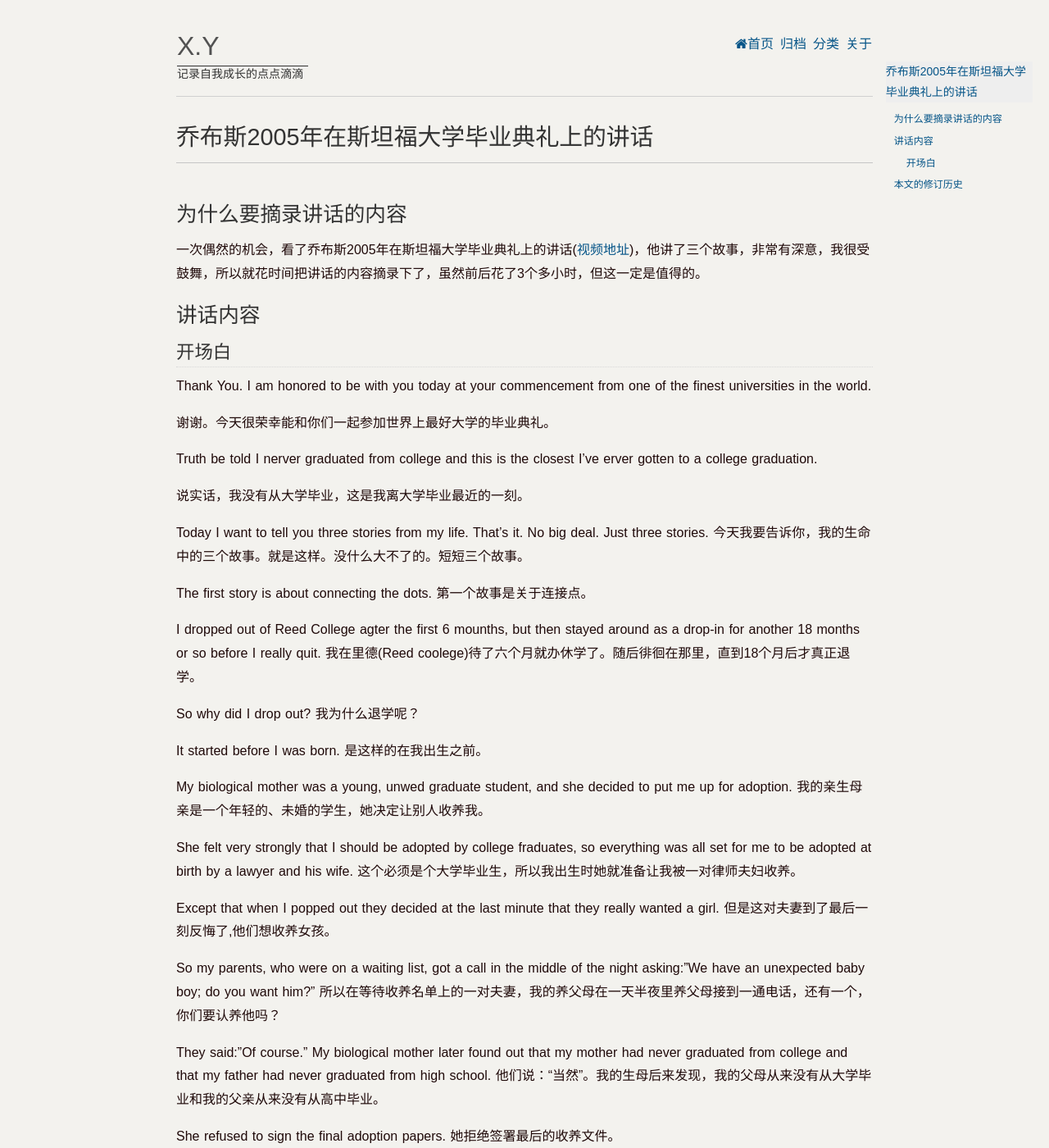
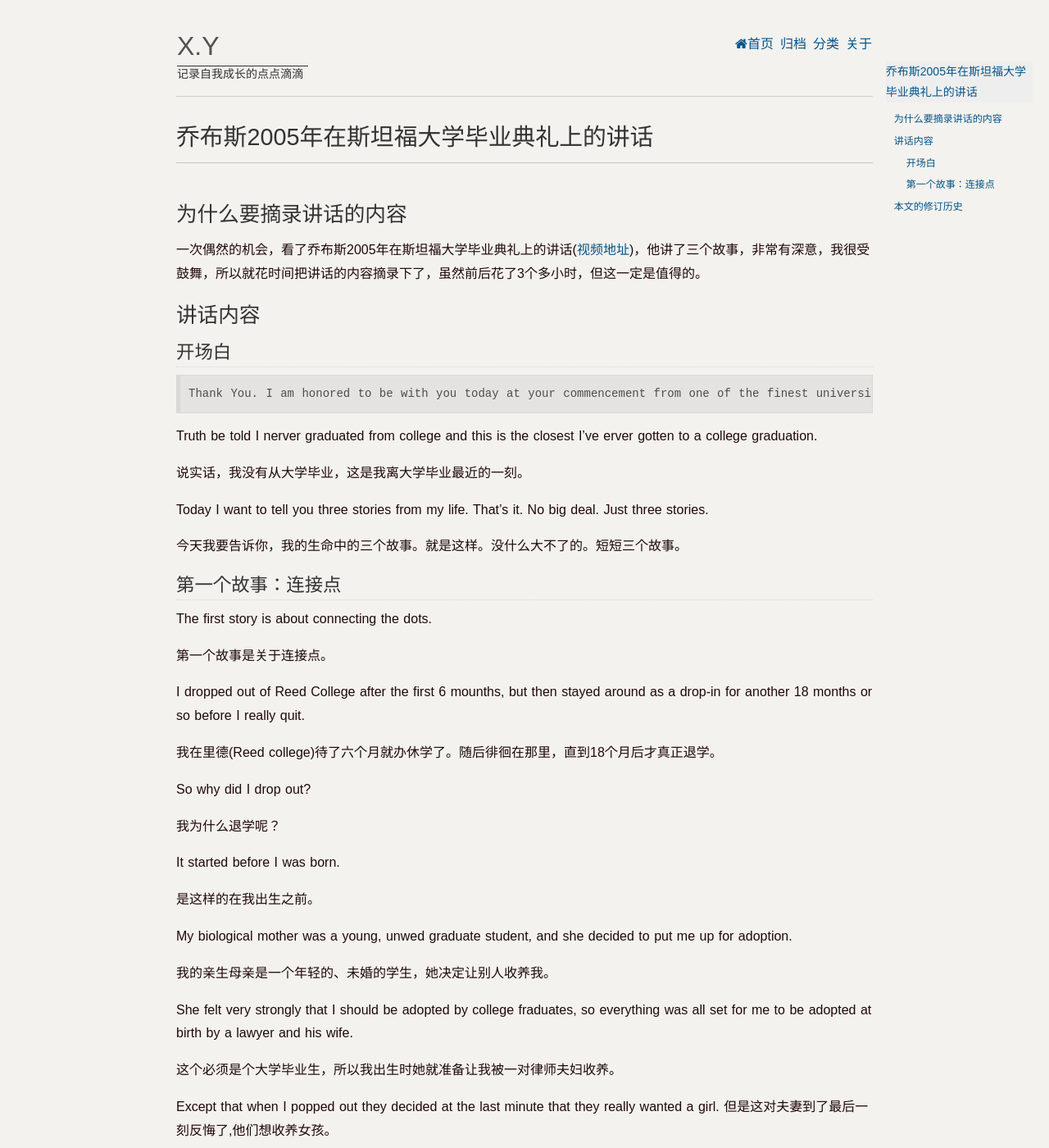
Before and after one commit to novawoo/novawoo.github.com, a Jekyll site: the page built from _posts/blog/2015-08-18-steve-jobs-lecture-in-Stanford-at-2005.md, in a window 1280 px wide and 1400 px high. Shown: the whole window at 82% size. Built offline with Jekyll 4.4.1, drawn with Linux system fonts in a browser that asks for light colours; Markdown is read by kramdown in place of the engine named in the settings; a script that is not in the unit is left out; comment, search, counter and statistics services are not loaded; some of the changed text lies outside the part shown.

Commit message:
modified:   2015-08-18-steve-jobs-lecture-in-Stanford-at-2005.md

```diff
--- a/_posts/blog/2015-08-18-steve-jobs-lecture-in-Stanford-at-2005.md
+++ b/_posts/blog/2015-08-18-steve-jobs-lecture-in-Stanford-at-2005.md
@@ -11,8 +11,7 @@
 ## 讲话内容
 
 ### 开场白
-Thank You. I am honored to be with you today at your commencement from one of the finest universities in the world.
-
+    Thank You. I am honored to be with you today at your commencement from one of the finest universities in the world.
 谢谢。今天很荣幸能和你们一起参加世界上最好大学的毕业典礼。
 
 
@@ -22,28 +21,36 @@
 
 
 Today I want to tell you three stories from my life. That's it. No big deal. Just three stories.
+
 今天我要告诉你，我的生命中的三个故事。就是这样。没什么大不了的。短短三个故事。
 
+### 第一个故事：连接点
 The first story is about connecting the dots.
+
 第一个故事是关于连接点。
 
-I dropped out of Reed College agter the first 6 mounths, but then stayed around as a drop-in for another 18 months or so before I really quit.
-我在里德(Reed coolege)待了六个月就办休学了。随后徘徊在那里，直到18个月后才真正退学。
+I dropped out of Reed College after the first 6 mounths, but then stayed around as a drop-in for another 18 months or so before I really quit.
+
+我在里德(Reed college)待了六个月就办休学了。随后徘徊在那里，直到18个月后才真正退学。
 
 
 So why did I drop out?
+
 我为什么退学呢？
 
 
 It started before I was born.
+
 是这样的在我出生之前。
 
 
 My biological mother was a young, unwed graduate student, and she decided to put me up for adoption.
+
 我的亲生母亲是一个年轻的、未婚的学生，她决定让别人收养我。
 
 
 She felt very strongly that I should be adopted by college fraduates, so everything was all set for me to be adopted at birth by a lawyer and his wife.
+
 这个必须是个大学毕业生，所以我出生时她就准备让我被一对律师夫妇收养。
 
 
@@ -678,4 +685,4 @@
 
 
 ## 本文的修订历史
-- v1 初始版本 2015-08-18
+- v1 2015-08-18 初始版本
```
